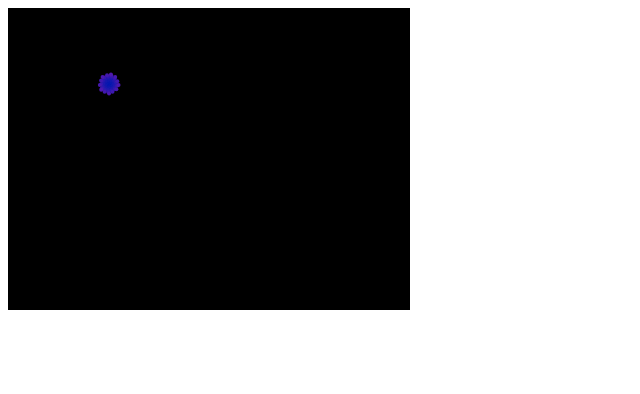
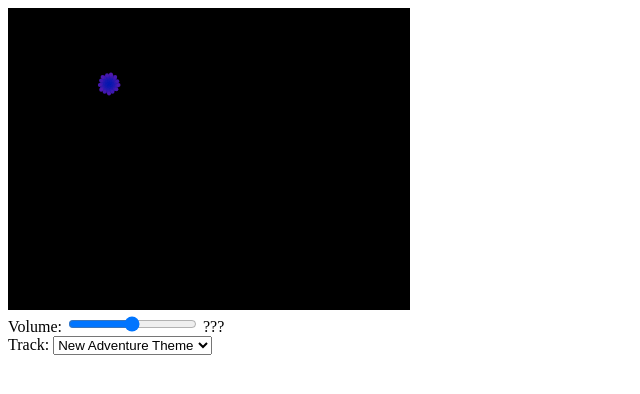
Before and after one commit to jailynreese/igme330project1, a plain HTML site: page DuckkiePhylos/index.html in a window 1280 px wide. Shown: the whole page, without its empty margins (0-640 px from the left). Drawn offline with Linux system fonts and the light colour scheme.

Commit message:
Update index.html

```diff
--- a/DuckkiePhylos/index.html
+++ b/DuckkiePhylos/index.html
@@ -14,6 +14,18 @@
 
 <body>
 	<canvas id="canvas"></canvas>
+	  <section>
+			Volume: <input type="range" id="volumeSlider" min="0" max="2" value="1" step="0.01">
+			<span id="volumeLabel">???</span>
+		</section>
+
+    	  <label>Track:
+		<select id="trackSelect">
+			<option value="audio/New Adventure Theme.mp3" selected>New Adventure Theme</option>
+			<option value="audio/Peanuts Theme.mp3">Peanuts Theme</option>
+			<option value="audio/The Picard Song.mp3">The Picard Song</option>
+		</select>
+	  </label>
 
 </body>
 
```
